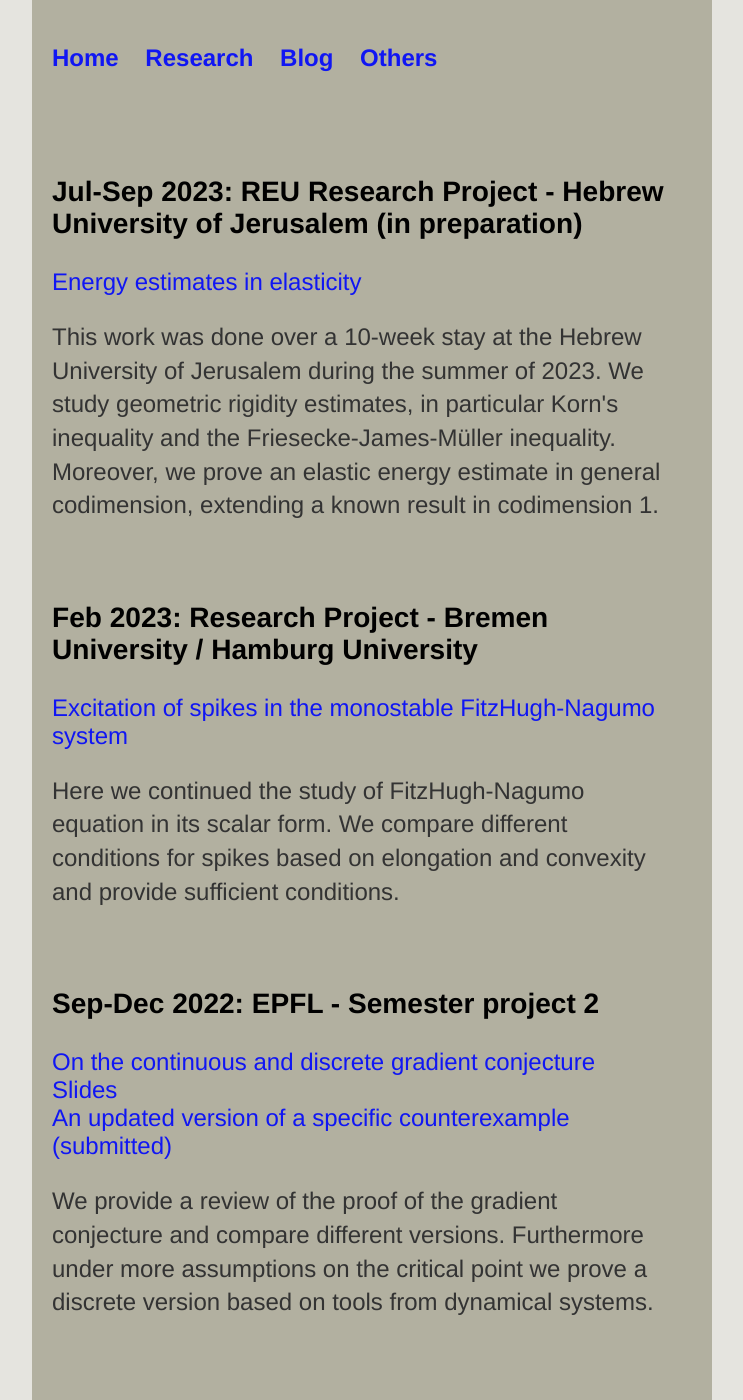
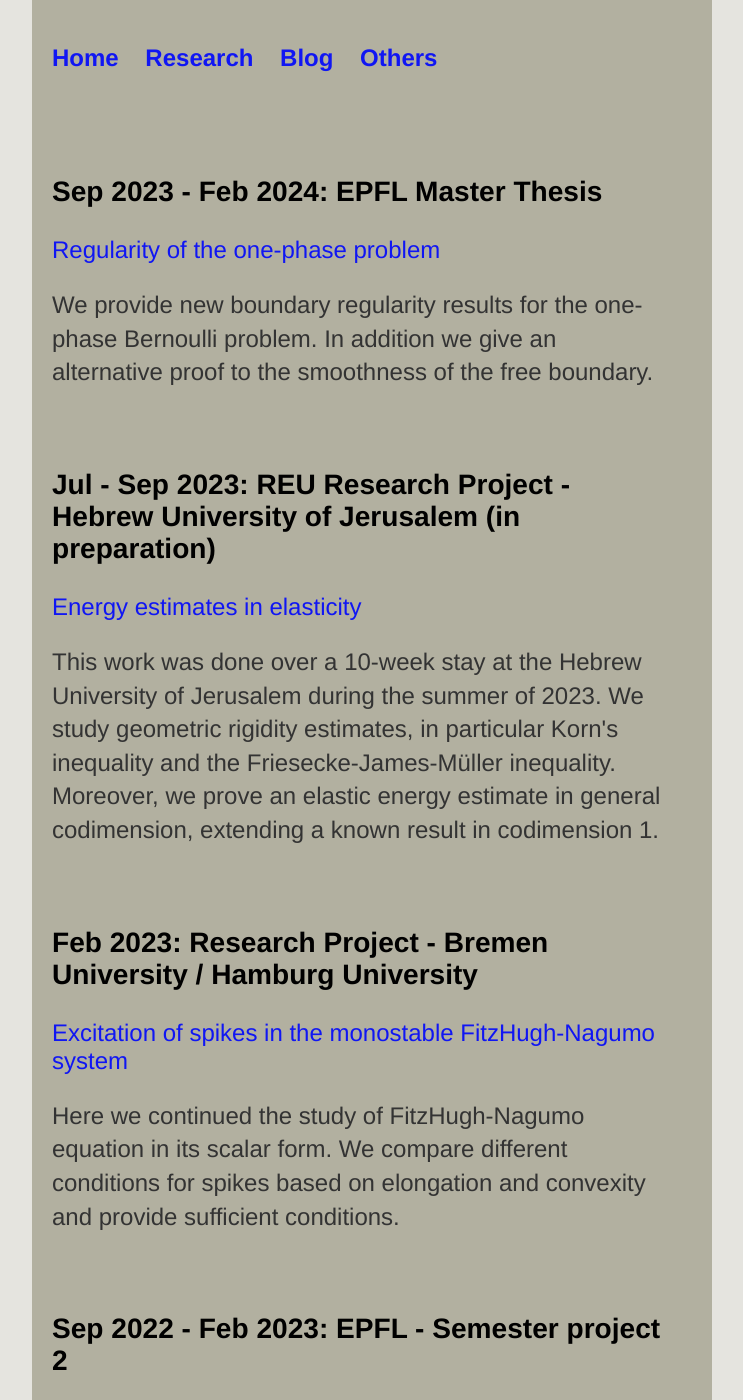
Before and after one commit to Cathelion/Cathelion.github.io, a Jekyll site: the page built from research/research.html, in a window 1280 px wide and 1400 px high. Shown: the whole window, without its empty margins (268-1011 px from the left). Built offline with Jekyll 4.4.1, drawn with Linux system fonts in a browser that asks for light colours; some of the changed text lies outside the part shown.

Commit message:
Update research.html

```diff
--- a/research/research.html
+++ b/research/research.html
@@ -5,7 +5,17 @@ title: Research
 		<br>
 		<div class="container">
     		<div class="blurb">
-			<h3>Jul-Sep 2023: REU Research Project - Hebrew University of Jerusalem (in preparation)</h3>
+			<h3>Sep 2023 - Feb 2024: EPFL Master Thesis</h3>
+			<a href="/research/Master_Thesis.pdf">Regularity of the one-phase problem</a>
+			<p> We provide new boundary regularity results for the one-phase Bernoulli problem. In addition we give an alternative proof
+			to the smoothness of the free boundary.</p>
+		</div><!-- /.blurb -->
+		</div><!-- /.container -->
+
+		<br>
+		<div class="container">
+    		<div class="blurb">
+			<h3>Jul - Sep 2023: REU Research Project - Hebrew University of Jerusalem (in preparation)</h3>
 			<a href="/research/HUJIElasticity.pdf">Energy estimates in elasticity</a>
 			<p> This work was done over a 10-week stay at the Hebrew University of Jerusalem during the summer of 2023. We study
 			geometric rigidity estimates, in particular Korn's inequality and the Friesecke-James-Müller inequality.
@@ -26,7 +36,7 @@ system</a>
 		<br>
 		<div class="container">
     		<div class="blurb">
-			<h3>Sep-Dec 2022: EPFL - Semester project 2</h3>
+			<h3>Sep 2022 - Feb 2023: EPFL - Semester project 2</h3>
 			<a href="/research/Gradient_Conjecture_Project.pdf">On the continuous and discrete gradient conjecture</a> <br>
 			<a href="/research/Gradient_Conjecture_Project_Slides.pdf">Slides</a>  <br>
 			<a href="/research/Non-sufficiency of smoothness in the gradient conjecture.pdf">An updated version of a specific counterexample (submitted)</a>
@@ -38,7 +48,7 @@ system</a>
 		<br>
 		<div class="container">
     		<div class="blurb">
-			<h3>Aug-Sep 2022: Research Experience Undergraduate - Bremen University</h3>
+			<h3>Aug - Sep 2022: Research Experience Undergraduate - Bremen University</h3>
 			<a href="/research/Action_potentials_in_action.pdf">Action potentials in action - Pulse waves for partial differential equations</a><br>
 			<a href="/research/Action_potentials_in_action_Slides.pdf">Slides</a>
 			<p> Here we will investigate the FitzHugh-Nagumo equation in its scalar and PDE form. In the former case, we will derive
@@ -49,7 +59,7 @@ system</a>
 		<br>
 		<div class="container">
     		<div class="blurb">
-			<h3>Feb-Jun 2022: EPFL - Semester project 1</h3>
+			<h3>Feb - Jun 2022: EPFL - Semester project 1</h3>
 			<a href="/research/Obstacle_Project.pdf">Some Regularity Results for the Obstacle Problem</a> <br>
 			<a href="/research/Obstacle_Project_Slides.pdf">Slides</a> <br>
 			<a href="/research/Obstacle_Project_Poster.pdf">Poster presented at 2022 Gene Golub SIAM Summer School </a>
@@ -61,7 +71,7 @@ system</a>
 		<br>
 		<div class="container">
     		<div class="blurb">
-        		<h3>Jan-Jun 2021: Lund University - Bachelor thesis 2021</h3>
+        		<h3>Jan - Jun 2021: Lund University - Bachelor thesis 2021</h3>
           <a href="/research/bthesis.pdf">Optimality gaps and regularity for one-dimensional variational problems</a> <br>
 			<a href="/research/bthesis_Slides.pdf">Slides</a>
 				<p> In this Bachelor thesis we will provide a light treatment to the topic of optimality
```
